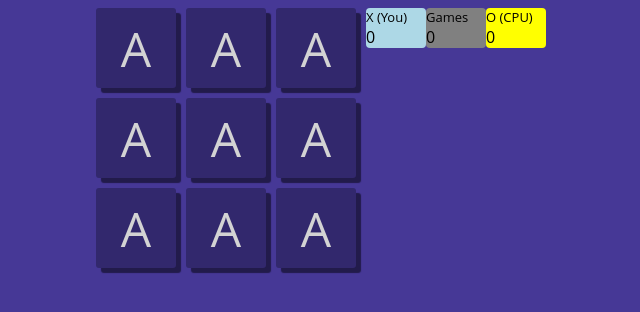
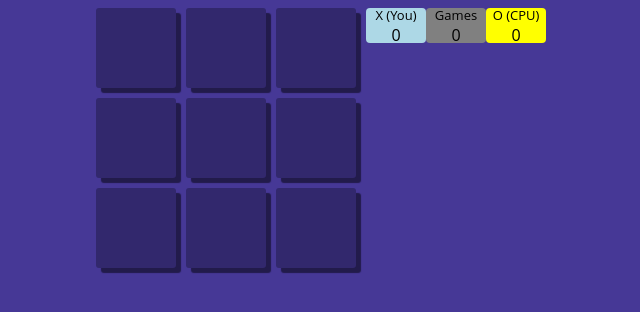
Before and after one commit to NachoChef/tictactoe, a SvelteKit app: page / in a window 1280 px wide. Shown: the top 312 px of the page, without its empty margins (319-959 px from the left). Built offline with nearby package versions, Linux system fonts and the light colour scheme.

Commit message:
adding click handling

```diff
--- a/src/routes/Cell.svelte
+++ b/src/routes/Cell.svelte
@@ -2,8 +2,8 @@
 	export let value: String;
 </script>
 
-<div class="cell">
-	{'A'}
+<div class="cell" on:click>
+	{value}
 </div>
 
 <style>
--- a/src/routes/GameGrid.svelte
+++ b/src/routes/GameGrid.svelte
@@ -2,12 +2,16 @@
 	import Cell from './Cell.svelte';
 
 	export let state: string[][] = Array.from(Array(3), () => Array(3).fill(''));
+
+	function handleClick(x: number, y: number) {
+		state[x][y] = 'X';
+	}
 </script>
 
 <div class="grid-wrapper">
-	{#each state as row}
-		{#each row as item}
-			<Cell value={item} />
+	{#each state as row, i}
+		{#each row as item, j}
+			<Cell on:click={() => handleClick(i, j)} value={item} />
 		{/each}
 	{/each}
 </div>
--- a/src/routes/LabeledValue.svelte
+++ b/src/routes/LabeledValue.svelte
@@ -16,9 +16,13 @@
 <style>
 	.display {
 		background-color: var(--color);
-		height: 40px;
+		height: 35px;
 		width: 60px;
 		border-radius: 4px;
+		display: flex;
+		justify-content: center;
+		align-items: center;
+		flex-direction: column;
 	}
 
 	.label {
--- a/src/routes/Score.svelte
+++ b/src/routes/Score.svelte
@@ -1,7 +1,6 @@
 <script>
 	import { gameHistory } from '$lib/stores';
 	import LabeledValue from './LabeledValue.svelte';
-	import ScoreDisplay from './LabeledValue.svelte';
 </script>
 
 <LabeledValue label="X (You)" value={$gameHistory.wins} style="--color: lightblue;" />
```
